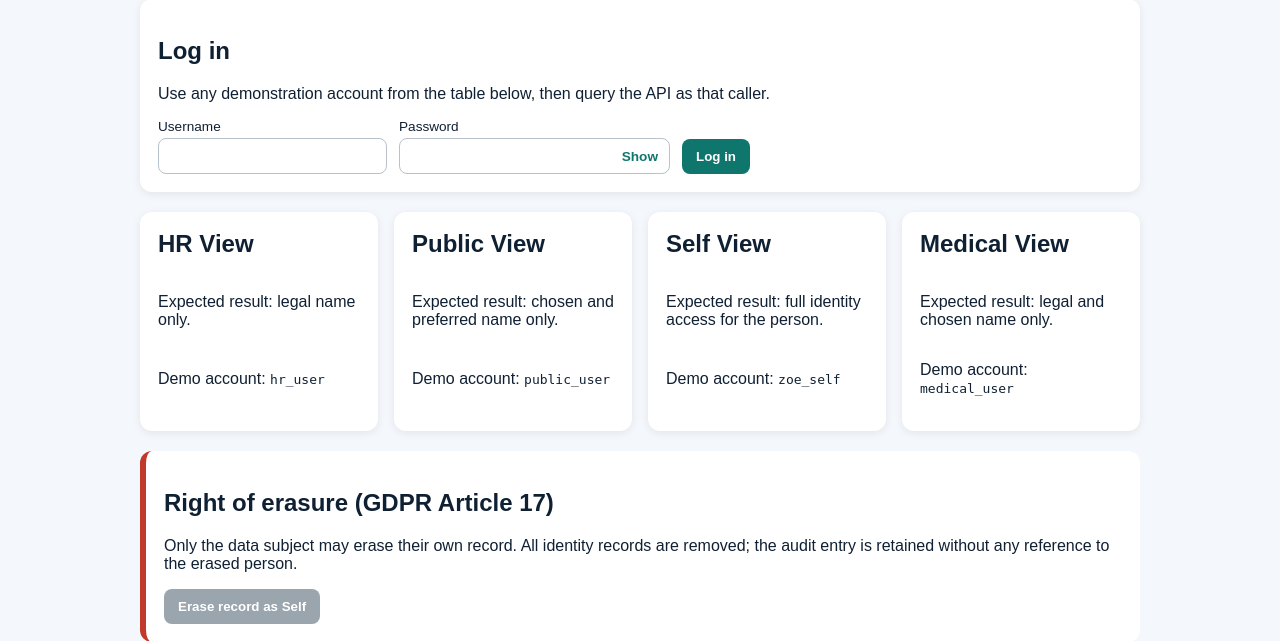
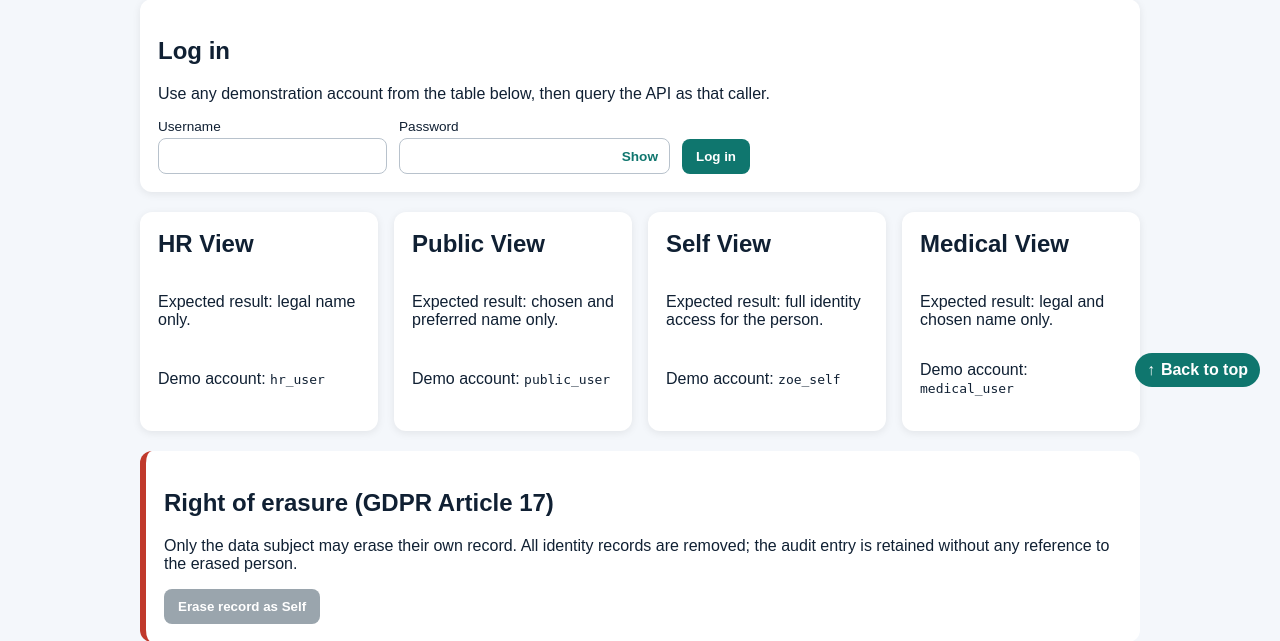
Before and after one commit to polynym/polynym-api, a Django app: page /demo/ in a window 1280 px wide. Shown: the part 393-1034 px from the top of the page. Run offline with Django 5.2, Linux system fonts and the light colour scheme; data that the repository does not hold is empty.

Commit message:
Improve frontend accessibility and navigation

```diff
--- a/identity/static/identity/demo.css
+++ b/identity/static/identity/demo.css
@@ -179,3 +179,28 @@ pre {
 .logged-in-panel p {
   margin: 0;
 }
+
+.back-to-top {
+  position: fixed;
+  right: 20px;
+  bottom: 20px;
+  display: inline-flex;
+  align-items: center;
+  gap: 6px;
+  background: #0f766e;
+  color: white;
+  padding: 8px 12px;
+  border-radius: 999px;
+  font-weight: bold;
+  text-decoration: none;
+  z-index: 1000;
+}
+
+.back-to-top:hover {
+  background: #0c5f59;
+}
+
+.back-to-top:focus-visible {
+  outline: 3px solid #0f2b46;
+  outline-offset: 3px;
+}
--- a/identity/templates/identity/demo.html
+++ b/identity/templates/identity/demo.html
@@ -8,7 +8,7 @@
     <link rel="stylesheet" href="{% static 'identity/demo.css' %}" />
   </head>
   <body>
-    <header>
+    <header id="top">
       <h1>Polynym Identity Management API</h1>
       <p>
         Secure caller-aware identity management using JWT authentication and
@@ -144,9 +144,17 @@
         No request made yet.
       </section>
 
-      <h2>API Response</h2>
-      <pre id="output">{}</pre>
+      <section aria-labelledby="api-response-heading">
+        <h2 id="api-response-heading">API Response</h2>
+        <pre id="output">{}</pre>
+      </section>
+
     </main>
+
+    <a href="#top" class="back-to-top">
+      <span aria-hidden="true">↑</span>
+      Back to top
+    </a>
 
     <script src="{% static 'identity/demo.js' %}" defer></script>
   </body>
```
